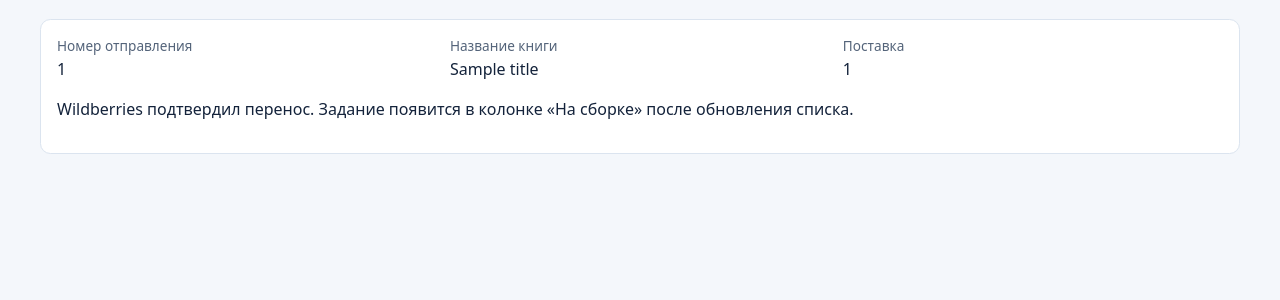
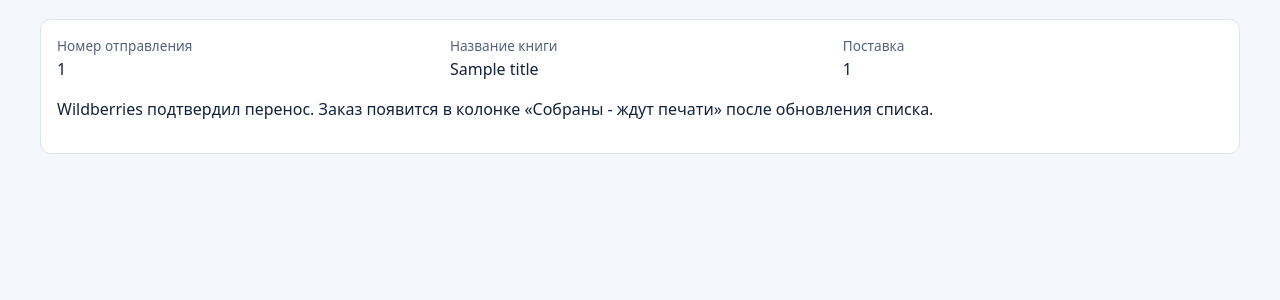
Before and after one commit to fundvam-code/Books, a FastAPI app: template backend/app/templates/wb_assembly_status.html in a window 1280 px wide. Shown: the part 174-474 px from the top of the page. Run offline with FastAPI, Linux system fonts and the light colour scheme; the template is opened without the code that fills it: most values are stand-ins (such as "Sample title", 1, 10 or a date in 2020); parts of the project's set-up code (start-up, migrations or seed data) failed here and were passed over.

Commit message:
Унифицировать названия колонок Wildberries и Ozon

```diff
--- a/backend/app/main.py
+++ b/backend/app/main.py
@@ -46,7 +46,7 @@ templates = Jinja2Templates(directory=ROOT / "templates")
 cabinet_names = {"1": "Золотая антилопа", "2": "Зеленая книга", WB_ACCOUNT: "Wildberries"}
 templates.env.globals.update(cabinet_names=cabinet_names, label_statuses=LABEL_STATUSES, wb_account=WB_ACCOUNT)
 labels = dict(zip((*OZON_STATUSES, *WB_BOARD_STATUSES),
-                  ("Ожидают сборки", "Собраны - ждут печати", "Новые", "На сборке")))
+                  ("Ожидают сборки", "Собраны - ждут печати") * 2))
 
 
 def format_msk(value: datetime | str | None) -> str:
@@ -631,7 +631,7 @@ def request_wb_assembly(request: Request, posting_number: str,
     with write_transaction() as db:
         order = db.get(Order, (WB_ACCOUNT, posting_number), with_for_update=True)
         if order is None or order.status != "wb_new":
-            raise HTTPException(409, "Задание больше не находится в «Новых»")
+            raise HTTPException(409, "Заказ больше не ожидает сборки")
         if not wb_write_online(db):
             raise HTTPException(409, "Агент с настроенным WB_WRITE_TOKEN сейчас недоступен")
         job_id = enqueue(db, WB_ASSEMBLY_KIND, WB_ACCOUNT, posting_number)
--- a/backend/app/templates/wb_assembly_status.html
+++ b/backend/app/templates/wb_assembly_status.html
@@ -29,7 +29,7 @@
     <p>Стикер готов. Ожидаем отправку на принтер.</p>
     {% endif %}
   {% elif job.state == 'done' %}
-  <p>Wildberries подтвердил перенос. Задание появится в колонке «На сборке» после обновления списка.</p>
+  <p>Wildberries подтвердил перенос. Заказ появится в колонке «Собраны - ждут печати» после обновления списка.</p>
   {% elif job.state == 'failed' %}
   <p class="error" role="alert">{{ job.error }}</p>
   {% elif action.started_at %}
```
